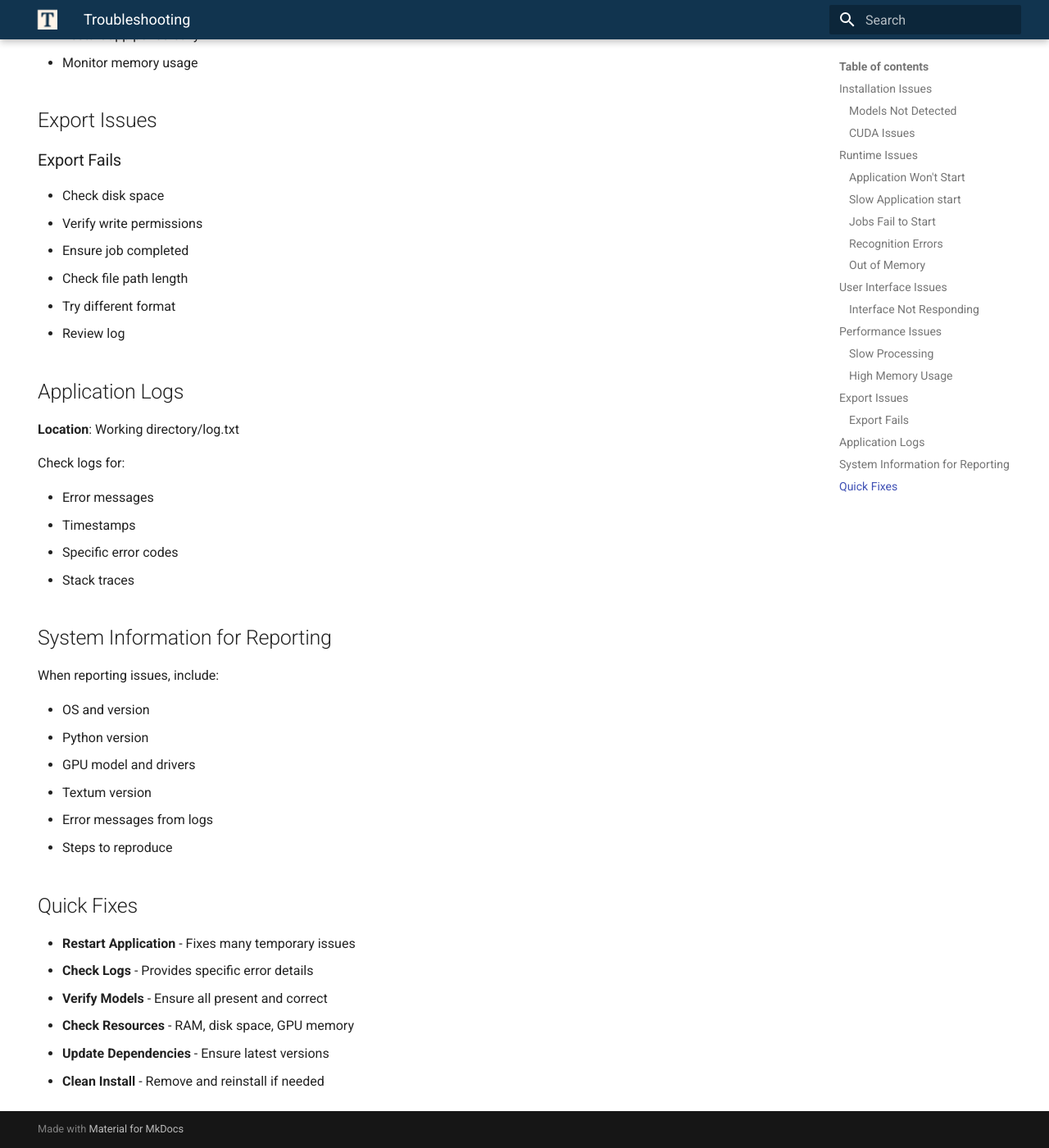
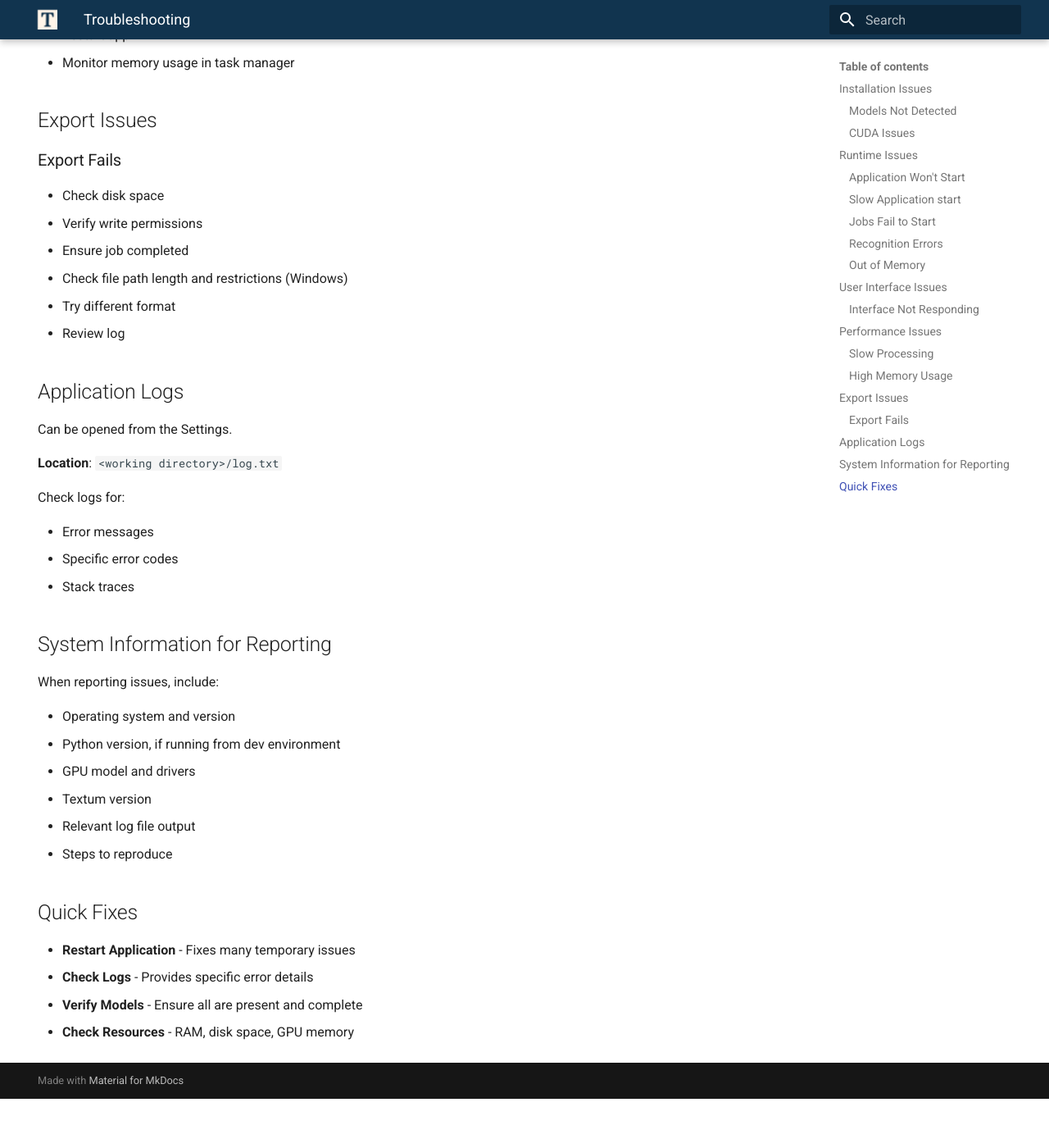
Before and after one commit to textum-ocr/textum-ocr.github.io, an MkDocs documentation site: the page built from docs/troubleshooting.md, in a window 1280 px wide and 1400 px high, scrolled down 2754 px. Shown: the whole window at 82% size. Built offline with MkDocs 1.6.1 and Material for MkDocs 9.7.7, drawn with Linux system fonts in a browser that asks for light colours; after the commit the page ends 4094 px from its top, so only the background shows below that; some of the changed text lies outside the part shown.

Commit message:
fix: typos

```diff
--- a/docs/troubleshooting.md
+++ b/docs/troubleshooting.md
@@ -36,11 +36,11 @@ Common issues and possible solutions.
 - Check system requirements (RAM, disk)
 
 ### Slow Application start
-- If you're hardware is older you may experience a long application start
+- If your hardware is older you may experience a long application start
 
 ### Jobs Fail to Start
 
-- Check input files exist and accessible
+- Check input files exist and are accessible
 - Verify file permissions
 - Check disk space
 - Ensure models loaded
@@ -53,7 +53,7 @@ Common issues and possible solutions.
 - Verify correct job type (printed vs handwritten)
 - Ensure correct language selected
 - Try preprocessing images
-- Check model files complete
+- Check that model files are complete
 - However, it may just be that the recognition methods currently implemented in Textum are not fit for your specific document style
 
 ### Out of Memory
@@ -78,11 +78,11 @@ Common issues and possible solutions.
 
 ### Slow Processing
 
-- Check GPU being used (not CPU)
+- Check GPU being used (not CPU) in the application log (can be opened form Settings)
 - Verify CUDA working
 - Reduce image resolution if very large
 - Process fewer pages at once
-- Ensure models loaded (not reloading)
+- Ensure models loaded properly
 - Check system resources
 
 ### High Memory Usage
@@ -90,8 +90,8 @@ Common issues and possible solutions.
 - Reduce concurrent jobs
 - Process smaller batches
 - Close other applications
-- Restart app periodically
-- Monitor memory usage
+- Restart app
+- Monitor memory usage in task manager
 
 ## Export Issues
 
@@ -100,18 +100,19 @@ Common issues and possible solutions.
 - Check disk space
 - Verify write permissions
 - Ensure job completed
-- Check file path length
+- Check file path length and restrictions (Windows)
 - Try different format
 - Review log
 
 ## Application Logs
 
-**Location**: Working directory/log.txt
+Can be opened from the Settings.
+
+**Location**: `<working directory>/log.txt`
 
 Check logs for:
 
 - Error messages
-- Timestamps
 - Specific error codes
 - Stack traces
 
@@ -119,18 +120,16 @@ Check logs for:
 
 When reporting issues, include:
 
-- OS and version
-- Python version
+- Operating system and version
+- Python version, if running from dev environment
 - GPU model and drivers
 - Textum version
-- Error messages from logs
+- Relevant log file output
 - Steps to reproduce
 
 ## Quick Fixes
 
 - **Restart Application** - Fixes many temporary issues
 - **Check Logs** - Provides specific error details
-- **Verify Models** - Ensure all present and correct
+- **Verify Models** - Ensure all are present and complete
 - **Check Resources** - RAM, disk space, GPU memory
-- **Update Dependencies** - Ensure latest versions
-- **Clean Install** - Remove and reinstall if needed
```
